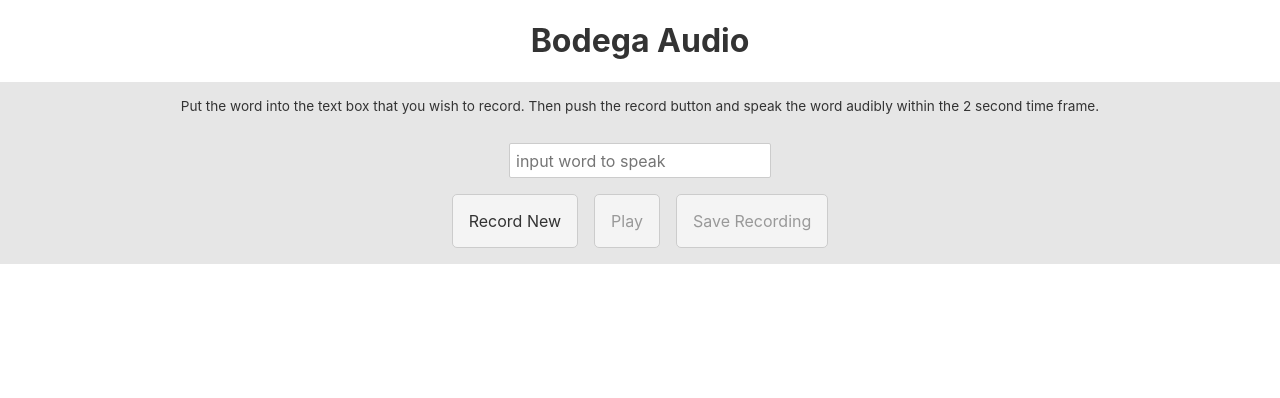
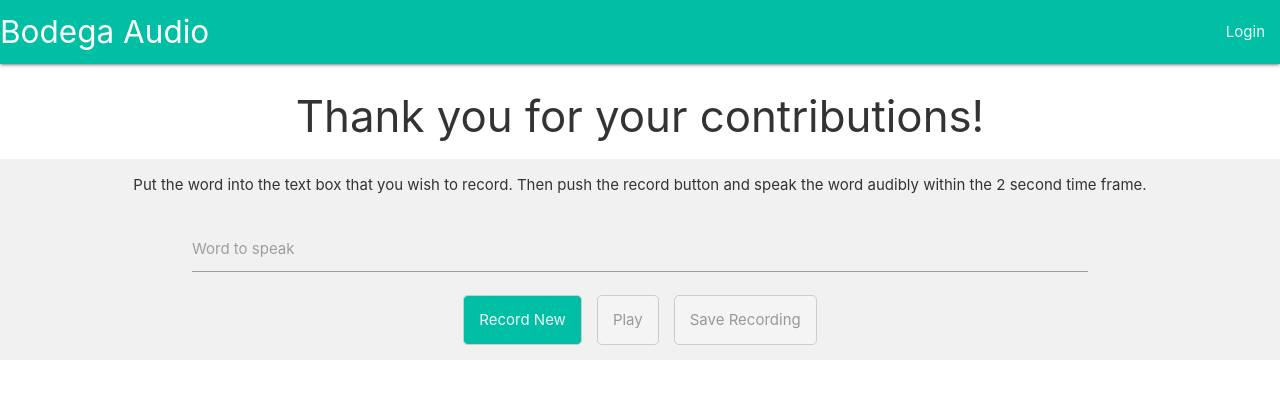
Before and after one commit to carlmachaalany/BodegaAudioApp, a Svelte app: page / in a window 1280 px wide. Shown: the top 398 px of the page. Built offline with nearby package versions, Linux system fonts and the light colour scheme.

Commit message:
added materialize styles

```diff
--- a/public/index.html
+++ b/public/index.html
@@ -1,5 +1,6 @@
 <!DOCTYPE html>
 <html lang="en">
+
 <head>
 	<meta charset='utf-8'>
 	<meta name='viewport' content='width=device-width,initial-scale=1'>
@@ -7,7 +8,7 @@
 	<title>Svelte app</title>
 
 	<link rel='icon' type='image/png' href='/favicon.png'>
-	<link rel='stylesheet' href='/global.css'>
+	<!-- <link rel='stylesheet' href='/build/global.css'> -->
 	<link rel='stylesheet' href='/build/bundle.css'>
 
 	<script defer src='/build/bundle.js'></script>
@@ -15,4 +16,5 @@
 
 <body>
 </body>
+
 </html>
--- a/src/App.svelte
+++ b/src/App.svelte
@@ -1,4 +1,5 @@
 <script lang="ts">
+	import Navbar from "./Components/Navbar.svelte";
 	import Header from "./Components/Header.svelte";
 	import Buttons from "./Components/Buttons.svelte";
 	import Instructions from "./Components/Instructions.svelte";
@@ -7,15 +8,15 @@
 </script>
 
 <main>
+	<Navbar />
 	<Header />
 	<div>
 		<Instructions />
-		<input
-			type="text"
-			bind:value={word}
-			placeholder="input word to speak"
-		/>
-		<Buttons {word} />
+		<div class="container input-field">
+			<label for="word">Word to speak</label>
+			<input id="word" type="text" bind:value={word} />
+			<Buttons {word} />
+		</div>
 	</div>
 </main>
 
@@ -25,6 +26,6 @@
 		margin: 0 auto;
 	}
 	div {
-		background-color: rgb(230, 230, 230);
+		background-color: rgb(241, 241, 241);
 	}
 </style>
--- a/src/Components/Buttons.svelte
+++ b/src/Components/Buttons.svelte
@@ -75,14 +75,21 @@
 </script>
 
 <div>
-    <button disabled={isRecording} on:click={handleRec}>Record New</button>
+    <button
+        id="record-btn"
+        class="waves-effect waves-light teal accent-4"
+        disabled={isRecording}
+        on:click={handleRec}>Record New</button
+    >
 
     <button
+        class="waves-effect"
         disabled={recording.blob === null || isRecording}
         on:click={() => handlePlay(recording)}>Play</button
     >
 
     <button
+        class="waves-effect"
         disabled={saved === true || recording.blob === null}
         on:click={() => handleSave(recording)}>Save Recording</button
     >
@@ -106,7 +113,13 @@
     button:hover {
         cursor: pointer;
     }
+    button:focus {
+        background-color: #b2dfdb;
+    }
     p {
         text-align: center;
     }
+    #record-btn {
+        color: whitesmoke;
+    }
 </style>
--- a/src/Components/Header.svelte
+++ b/src/Components/Header.svelte
@@ -2,14 +2,14 @@
 </script>
 
 <div>
-    <h1>Bodega Audio</h1>
+    <h3>Thank you for your contributions!</h3>
 </div>
 
 <style>
     div {
         width: 100%;
     }
-    h1 {
+    h3 {
         text-align: center;
     }
 </style>
--- a/src/Components/Instructions.svelte
+++ b/src/Components/Instructions.svelte
@@ -9,7 +9,7 @@
 <style>
     p {
         text-align: center;
-        font-size: 0.85rem;
+        font-size: 1rem;
         padding: 1rem;
     }
 </style>
--- /dev/null
+++ b/src/Components/Navbar.svelte
@@ -0,0 +1,20 @@
+<script>
+</script>
+
+<nav>
+    <div class="nav-wrapper teal accent-4">
+        <a href="#" class="left brand-logo">Bodega Audio</a>
+        <ul id="nav-mobile" class="right">
+            <li><a href="#">Login</a></li>
+        </ul>
+    </div>
+</nav>
+
+<style>
+    li a {
+        color: whitesmoke;
+    }
+    a {
+        text-decoration: none;
+    }
+</style>
--- a/src/main.ts
+++ b/src/main.ts
@@ -1,3 +1,7 @@
+import '../node_modules/materialize-css/dist/css/materialize.css';
+import '../node_modules/materialize-css/dist/js/materialize.js';
+import '../public/global.css'
+
 import App from './App.svelte';
 
 const app = new App({
@@ -7,4 +11,5 @@
 	}
 });
 
+
 export default app;
```
Also changed, not shown: package.json (+4 -3 lines), 1 other file (tests, documents, lock files or other folders).
